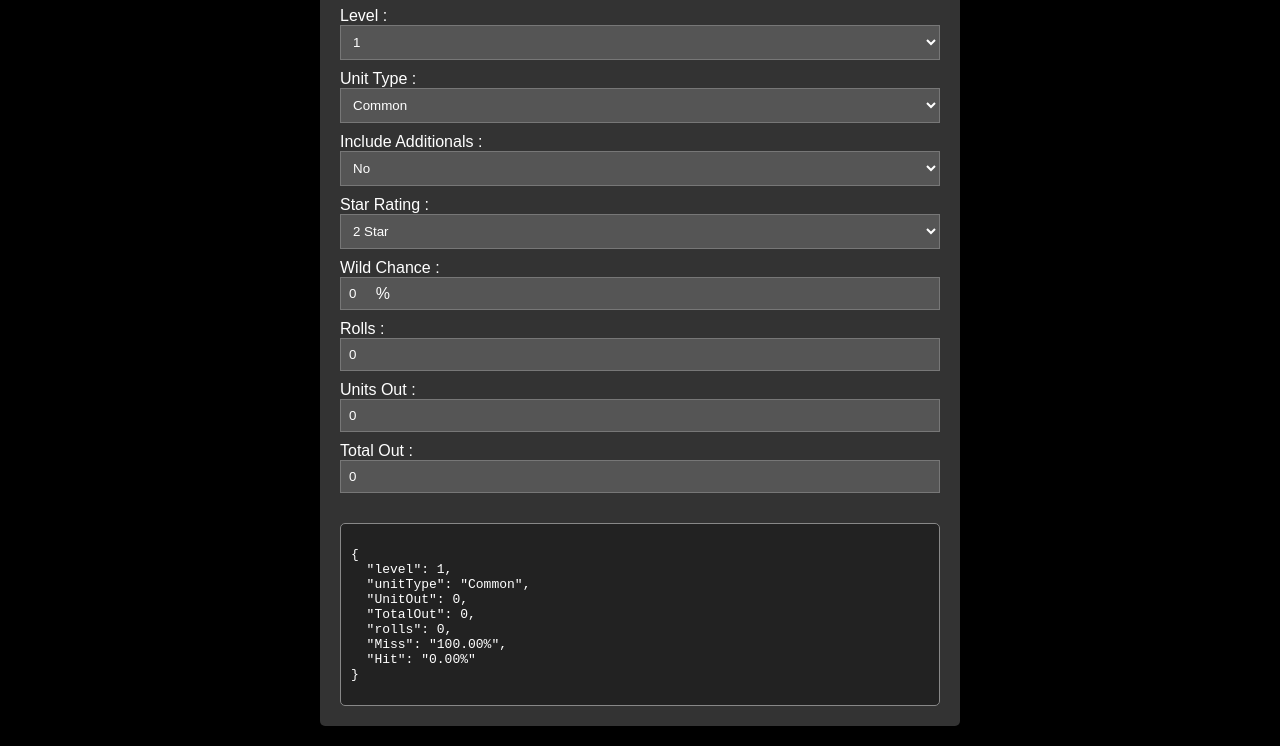
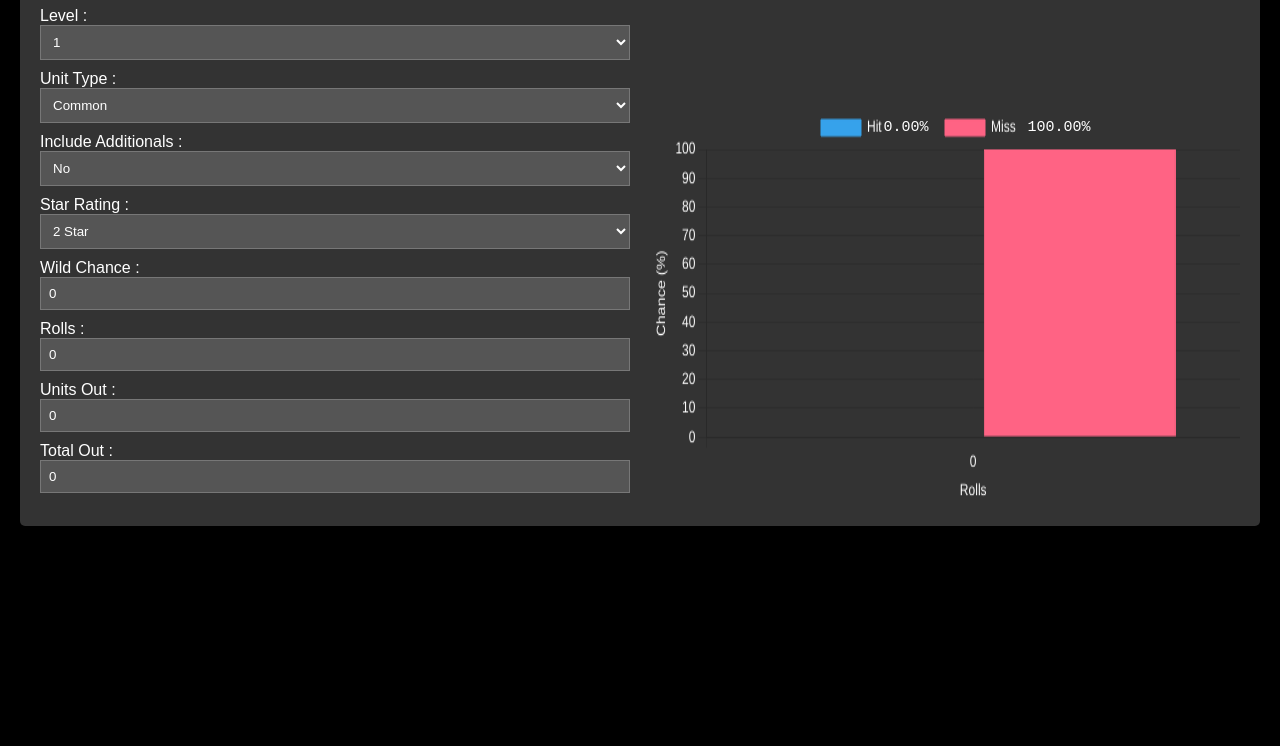
Before and after one commit to AdaMoshu/PKMN-Auto-Chess-Calculator, a plain HTML site: page index.html in a window 1280 px wide. Shown: the part 113-859 px from the top of the page. After the commit the page ends 800 px from the top, so only its background shows below. Drawn offline with nearby package versions, Linux system fonts and the light colour scheme.

Commit message:
Update index.html
Added Graph

```diff
--- a/index.html
+++ b/index.html
@@ -12,17 +12,46 @@
             color: white;
         }
         .container {
-            max-width: 600px;
+            max-width: 1200px;
             margin: auto;
             background-color: #333;
             padding: 20px;
             border-radius: 5px;
+            display: flex;
+            gap: 20px;
+        }
+        .form-container {
+            flex: 1;
+        }
+        .graph-container {
+            flex: 1;
+            display: flex;
+            flex-direction: column;
+            gap: 20px;
+        }
+        .chart-section {
+            margin-top: 75px;
+            display: flex;
+            flex-direction: column;
+            align-items: center;
+            justify-content: center;
+        }
+        .result {
+            font-size: 15px;
+            margin-top: 20px;
+            padding: 10px;
+            color: white;
+            background-color: transparent;
+            border: none;
+            position: relative;
+            top: 0;
+            left: 0;
         }
         input, select, button {
             margin-bottom: 10px;
             padding: 8px;
-            width: 100%; /* Ensure inputs fill the available space */
-            box-sizing: border-box; /* Include padding and border in the element's total width and height */
+            width: 100%;
+            box-sizing: border-box;
             background-color: #555;
             color: white;
             border: 1px solid #777;
@@ -34,38 +63,18 @@
             background-color: #444;
             border: 1px solid #666;
         }
-        .result {
-            margin-top: 20px;
-            padding: 10px;
-            border: 1px solid #888;
-            border-radius: 5px;
-            background-color: #222;
-        }
         .hidden {
             display: none;
         }
-        .input-container {
-            position: relative;
-            display: flex;
-            align-items: center;
-            width: 100%;
-        }
-        #bonusChance {
-            flex: 1; /* Allows the bonusChance input to take up available space */
-            padding-right: 10px; /* Add space for the percentage symbol */
-            box-sizing: border-box; /* Ensure padding does not affect total width */
-        }
-        .percentage-symbol {
-            position: absolute;
-            right: 550px; /* Adjust as needed */
-            transform: translateY(-25%);
-            color: white;
-            pointer-events: none; /* Ensure clicks go to the input field */
+        canvas {
+            width: 100% !important;
+            height: 400px !important;
         }
     </style>
 </head>
 <body>
     <div class="container">
+        <div class="form-container">
             <h1>Pokémon Auto Chess Unit Calculator</h1>
             <form id="calculator-form">
                 <label for="level">Level :</label>
@@ -102,19 +111,8 @@
                     <option value="3">3 Star</option>
                 </select>
 
-            <div class="hidden">
-                <label for="unitPool">Unit Pool :</label>
-                <input type="number" id="unitPool" readonly>
-                <label for="totalPool">Total Pool :</label>
-                <input type="number" id="totalPool" readonly>
-                <input type="number" id="slots" value="6" readonly>
-            </div>
-
                 <label for="bonusChance">Wild Chance :</label>
-            <div class="input-container">
                 <input type="number" id="bonusChance" step="1" value="0">
-                <span class="percentage-symbol">%</span>
-            </div>
 
                 <label for="rolls">Rolls :</label>
                 <input type="number" id="rolls" value="0">
@@ -124,11 +122,37 @@
 
                 <label for="totalOut">Total Out :</label>
                 <input type="number" id="totalOut" value="0">
+
+                <div class="hidden">
+                    <label for="unitPool">Unit Pool :</label>
+                    <input type="number" id="unitPool" readonly>
+
+                    <label for="totalPool">Total Pool :</label>
+                    <input type="number" id="totalPool" readonly>
+                </div>
+
             </form>
+        </div>
+        <div class="graph-container">
+            <div class="chart-section">
+                <div id="result" class="result"></div>
+                <canvas id="chart"></canvas>
+            </div>
+        </div>
+    </div>
 
-        <div id="result" class="result"></div>
+    <script src="https://cdn.jsdelivr.net/npm/chart.js"></script>
 
-    </div>
+    <script>
+
+        function updateResultPosition(top, left) {
+            const resultElement = document.getElementById('result');
+            resultElement.style.top = top + 'px';
+            resultElement.style.left = left + 'px';
+        }
+
+        updateResultPosition(72, -30);
+    </script>
 
     <script>
         const levelWeights = [
@@ -159,10 +183,15 @@
             const starRating = parseInt(document.getElementById('starRating').value);
             const poolIndex = includeAdditionals ? 1 : 0;
             const copiesIndex = starRating - 2;
+
+            const unitPoolElement = document.getElementById('unitPool');
+            const totalPoolElement = document.getElementById('totalPool');
+
             const unitPoolValue = unitCopies[copiesIndex][unitType] || 0;
             const totalPoolValue = poolTotals[poolIndex][unitType] || 0;
-            document.getElementById('unitPool').value = unitPoolValue;
-            document.getElementById('totalPool').value = totalPoolValue;
+            unitPoolElement.value = unitPoolValue;
+            totalPoolElement.value = totalPoolValue;
+
             calculateChance();
         }
 
@@ -174,25 +203,22 @@
             return (effectivePool / effectiveTotalPool) * Chance;
         }
 
-        function calculateSingleUnitChance(level, unitType, unitPool, totalPool, bonusChance, rolls, unitsOut, totalOut) {
+        function calculateMarkovChain(level, unitType, unitPool, totalPool, bonusChance, rolls, unitsOut, totalOut) {
             const weights = levelWeights[level - 1];
             const weight = weights[unitType] || 0;
             const oneRollChance = calculateOneRollChance(weight, unitPool, unitsOut, totalPool, totalOut, bonusChance);
+            const probabilities = { success: [], failure: [] };
+
+            for (let i = 0; i <= rolls; i++) {
                 const notInOneSlot = 1 - oneRollChance;
-            const notInAnySlots = Math.pow(notInOneSlot, 6); // Slots is always 6
-            const unlucky = Math.pow(notInAnySlots, rolls);
-            const lucky = 1 - unlucky;
-            const unluckyPercentage = (unlucky * 100).toFixed(2) + '%';
-            const luckyPercentage = (lucky * 100).toFixed(2) + '%';
-            return {
-                level: level,
-                unitType: unitType,
-                UnitOut: unitsOut,
-                TotalOut: totalOut,
-                rolls: rolls,
-                Miss: unluckyPercentage,
-                Hit: luckyPercentage
-            };
+                const notInAnySlots = Math.pow(notInOneSlot, 6); // 6 slots
+                const unlucky = Math.pow(notInAnySlots, i); // No unit in i rolls
+                const lucky = 1 - unlucky; // At least one unit in i rolls
+                probabilities.success.push((lucky * 100).toFixed(2)); // Convert to percentage
+                probabilities.failure.push((unlucky * 100).toFixed(2)); // Convert to percentage
+            }
+
+            return probabilities;
         }
 
         function calculateChance() {
@@ -210,8 +236,86 @@
                 return;
             }
 
-            const singleUnitChance = calculateSingleUnitChance(level, unitType, unitPool, totalPool, bonusChance, rolls, unitsOut, totalOut);
-            document.getElementById('result').innerHTML = `<pre>${JSON.stringify(singleUnitChance, null, 2)}</pre>`;
+            const markovChainProbabilities = calculateMarkovChain(level, unitType, unitPool, totalPool, bonusChance, rolls, unitsOut, totalOut);
+            const mostRecentSuccess = markovChainProbabilities.success[markovChainProbabilities.success.length - 1];
+            const mostRecentFailure = markovChainProbabilities.failure[markovChainProbabilities.failure.length - 1];
+            document.getElementById('result').innerHTML =
+               `<pre>
+                ${mostRecentSuccess}%           ${mostRecentFailure}%
+                </pre>`;
+
+            updateChart(markovChainProbabilities);
+        }
+
+        let chart;
+
+        function updateChart(probabilities) {
+    const ctx = document.getElementById('chart').getContext('2d');
+    if (chart) {
+        chart.destroy(); // Destroy the previous chart instance
+    }
+    chart = new Chart(ctx, {
+        type: 'bar',
+        data: {
+            labels: Array.from({ length: probabilities.success.length }, (_, i) => `${i}`),
+            datasets: [
+                {
+                    label: 'Hit                ',
+                    data: probabilities.success,
+                    backgroundColor: '#36A2EB',
+                    borderColor: '#36A2EB',
+                    borderWidth: 1
+                },
+                {
+                    label: 'Miss                ',
+                    data: probabilities.failure,
+                    backgroundColor: '#FF6384',
+                    borderColor: '#FF6384',
+                    borderWidth: 1
+                }
+            ]
+        },
+        options: {
+            scales: {
+                x: {
+                    title: {
+                        display: true,
+                        text: 'Rolls',
+                        color: 'white'
+                    },
+                    ticks: {
+                        color: 'white'
+                    }
+                },
+                y: {
+                    title: {
+                        display: true,
+                        text: 'Chance (%)',
+                        color: 'white'
+                    },
+                    beginAtZero: true,
+                    ticks: {
+                        stepSize: 10,
+                        color: 'white'
+                    }
+                }
+            },
+            plugins: {
+                legend: {
+                    labels: {
+                        color: 'white'
+                    }
+                },
+                tooltip: {
+                    callbacks: {
+                        label: function(context) {
+                            return `${context.dataset.label}: ${context.formattedValue}`;
+                        }
+                    }
+                }
+            }
+        }
+    });
 }
 
         function setupEventListeners() {
```
Lines whose indentation alone changed are shown as unchanged.
